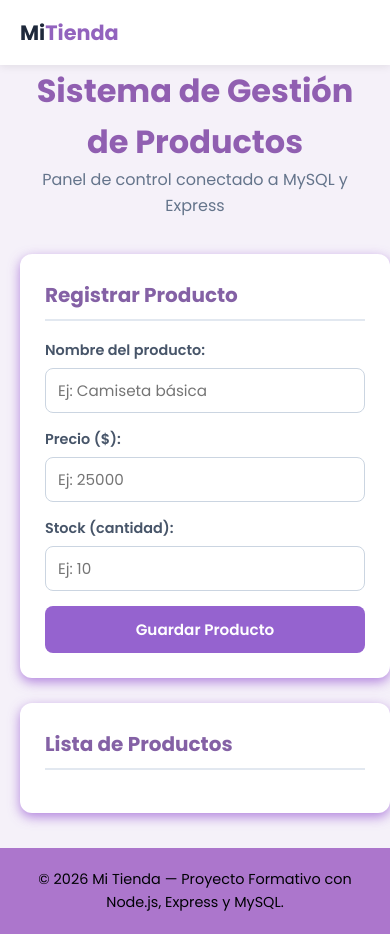
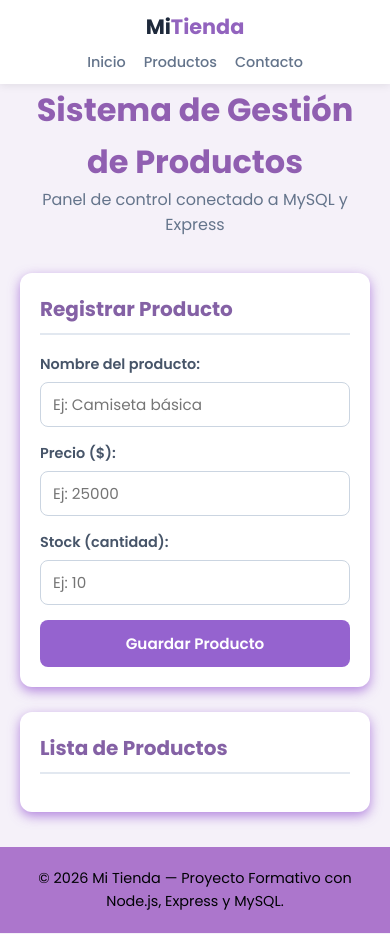
Before and after one commit to jenifertatianapardosusa-del/proyecto_bd, a plain HTML site: page frontend/index.html in a window 390 px wide. Drawn offline with Linux system fonts and the light colour scheme; no server answers.

Commit message:
Se agrago el menu en el diseño responsive

```diff
--- a/frontend/styles.css
+++ b/frontend/styles.css
@@ -92,7 +92,7 @@ main {
 /* --- Layout del Panel (Formulario + Lista) --- */
 .panel-tienda {
     display: grid;
-    grid-template-columns: 360px 1fr;
+    grid-template-columns: minmax(0, 360px) minmax(0, 1fr);
     gap: 25px;
     align-items: start;
     margin-bottom: 35px;
@@ -100,6 +100,7 @@ main {
 
 /* Tarjeta contenedora blanca */
 .tarjeta {
+    min-width: 0;
     background-color: #ffffff;
     border-radius: 12px;
     padding: 25px;
@@ -204,7 +205,7 @@ textarea:focus {
 /* --- Tarjetas de Producto --- */
 .lista-productos {
     display: grid;
-    grid-template-columns: repeat(auto-fill, minmax(220px, 1fr));
+    grid-template-columns: repeat(auto-fill, minmax(min(220px, 100%), 1fr));
     gap: 15px;
 }
 
@@ -298,8 +299,21 @@ textarea:focus {
 
 /* --- Responsive --- */
 @media (max-width: 768px) {
+    .nav-contenido {
+        height: auto;
+        min-height: 65px;
+        padding-top: 10px;
+        padding-bottom: 10px;
+        flex-direction: column;
+        gap: 8px;
+    }
+
     .panel-tienda {
-        grid-template-columns: 1fr;
+        grid-template-columns: minmax(0, 1fr);
+    }
+
+    .tarjeta {
+        padding: 20px;
     }
 
     .fila-contacto {
@@ -307,6 +321,11 @@ textarea:focus {
     }
 
     .nav-links {
-        display: none;
+        display: flex;
+        width: 100%;
+        justify-content: center;
+        flex-wrap: wrap;
+        gap: 8px 18px;
+        font-size: 0.9rem;
     }
 }
```
